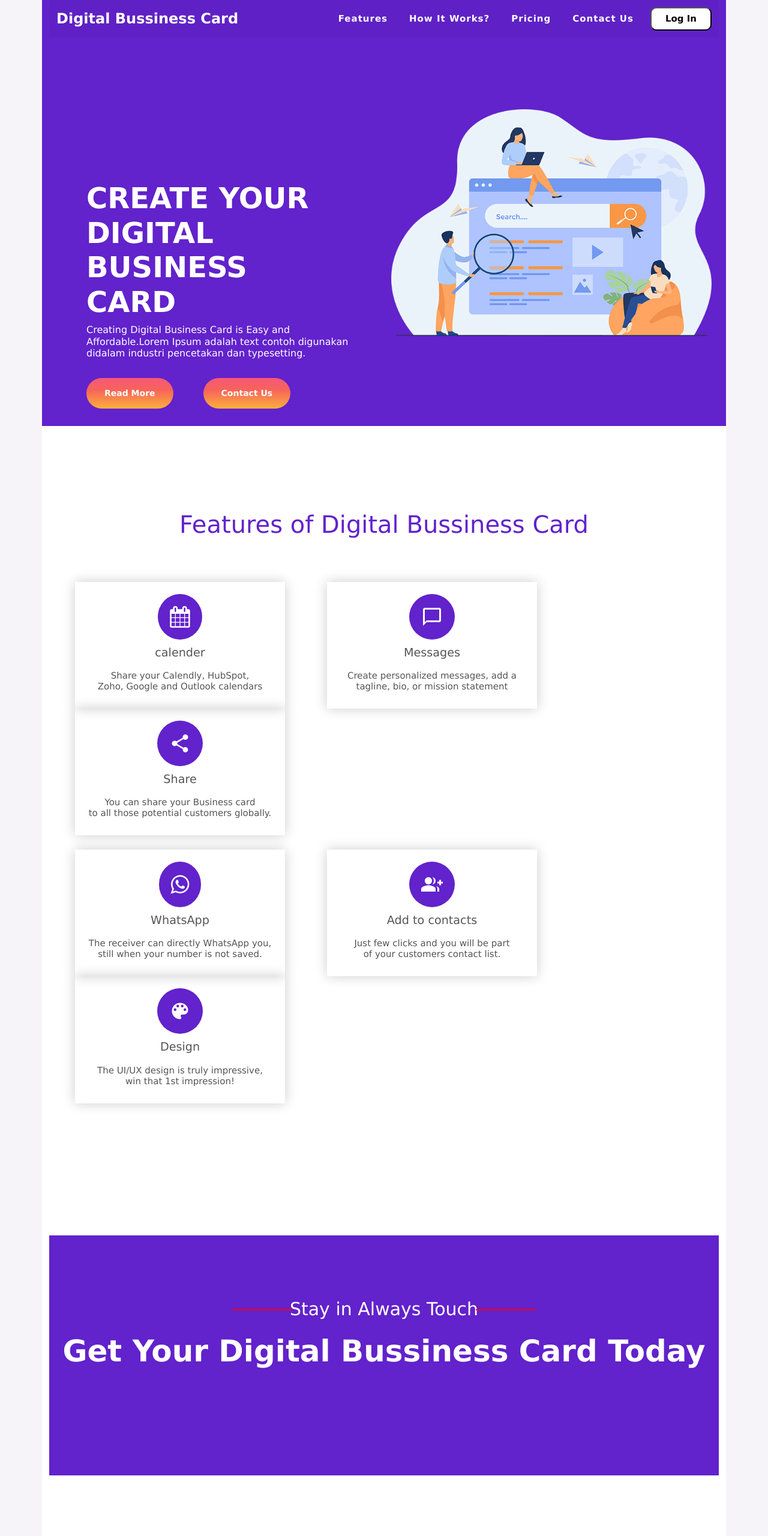
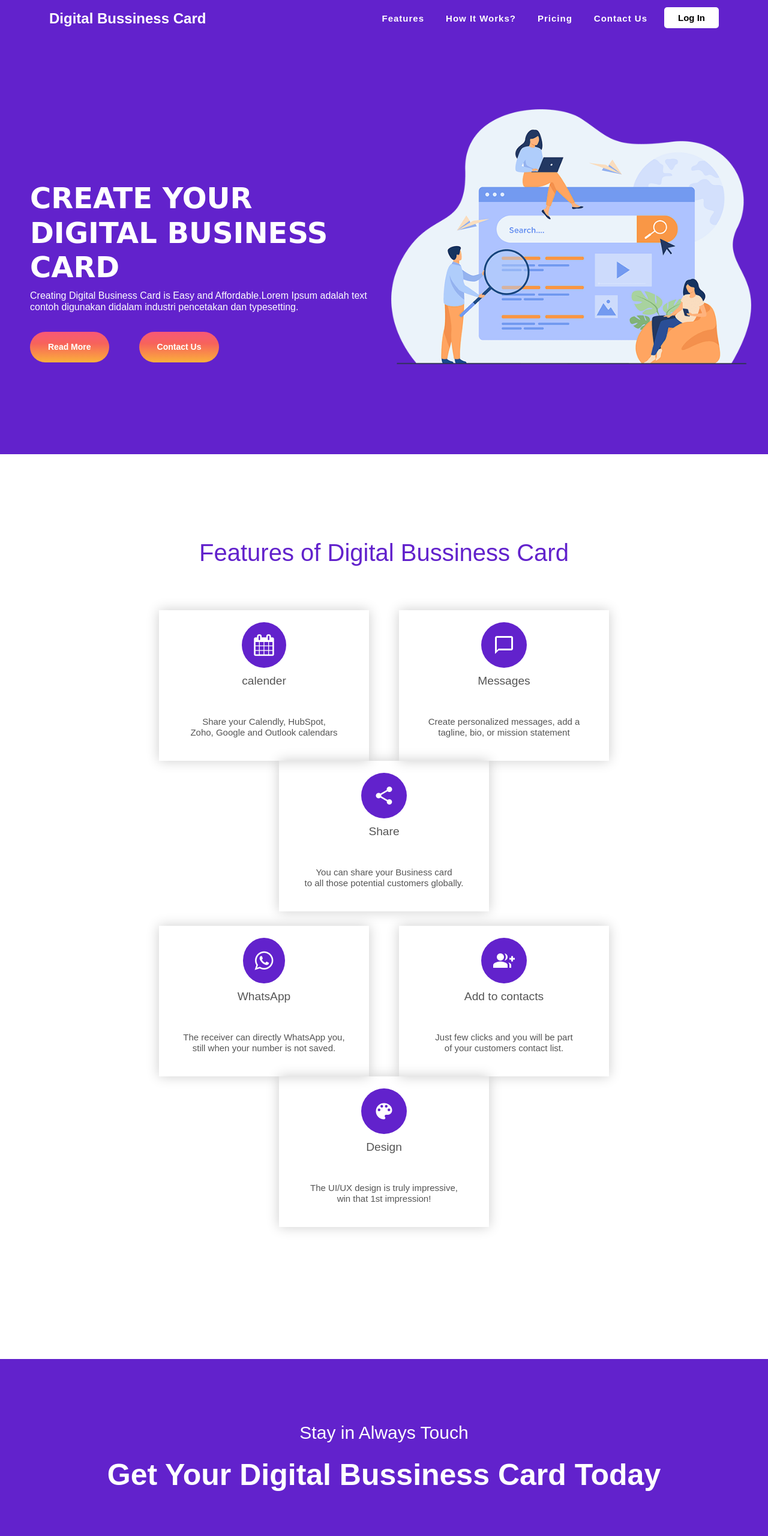
Before and after one commit to varsha0198/DIGITAL-BUSINESS-CARD, a plain HTML site: page index.html in a window 1280 px wide. Shown: the top 2560 px of the page at 60% size. Drawn offline with nearby package versions, Linux system fonts and the light colour scheme.

Commit message:
commit 11

```diff
--- a/index.html
+++ b/index.html
@@ -21,9 +21,9 @@
 <body>
 
   <!-- header design start-->
-  <section class=" container section-header">
+  <section class="  section-header">
     <div>
-      <div class=" header">
+      <div class="  header">
         <nav class="navbar navbar-expand-lg navigation-wrap">
           <div class="container">
             <a class="navbar-brand" href="index.html"><strong> Digital Bussiness Card </strong></a>
@@ -39,13 +39,13 @@
                   <a class="nav-link active" aria-current="page" href="features.html"> Features </a>
                 </li>
                 <li class="nav-item">
-                  <a  class="nav-link" href="howitworks.html"> How It Works? </a>
+                  <a class="nav-link" href="howitworks.html"> How It Works? </a>
                 </li>
                 <li class="nav-item">
-                  <a  class="nav-link" href="pricing"> Pricing </a>
+                  <a class="nav-link" href="pricing"> Pricing </a>
                 </li>
                 <li class="nav-item">
-                  <a  class="nav-link" href="contact us"> Contact Us </a>
+                  <a class="nav-link" href="contact us"> Contact Us </a>
                 </li>
 
                 <li><button class="main-btn"> Log In</button></li>
@@ -54,9 +54,9 @@
           </div>
         </nav>
 
-        <div class="container bannersection" >
-          <div class="row">
-            <div class="col-md-6 main-page">
+        <div class=" bannersection">
+          <div class=" row">
+            <div class="  col-md-6 main-page">
               <div>
                 <h1 class="header-page-heading"> CREATE YOUR <br> DIGITAL BUSINESS <br> CARD </h1>
                 <h6>Creating Digital Business Card is Easy and Affordable.Lorem Ipsum adalah text contoh digunakan
@@ -82,11 +82,11 @@
 
 
   <!-- features section start  -->
-  <section class=" container section-features" >
-    <div class=" col-md-12">
+  <section class="  section-features">
+    <div class="container ">
       <h2 class="features-heading">Features of Digital Bussiness Card</h2>
       <br>
-      <div class="row">
+      <div class="row features">
         <div class="col-md-4 features-box">
           <i class="fa fa-calendar icon-box" style="font-size:36px"></i>
           <h4>calender</h4>
@@ -104,7 +104,7 @@
         </div>
       </div>
       <br>
-      <div class="row">
+      <div class="row features">
         <div class="col-md-4 features-box">
           <i class="fa fa-whatsapp icon-box" style="font-size:36px"></i>
           <h4>WhatsApp</h4>
@@ -129,7 +129,7 @@
 
 
   <section class="section-getcard">
-    <div class="container boxshadow ">
+    <div class="boxshadow ">
       <div class="givespace">
         <div class="getting-card">
 
@@ -146,7 +146,7 @@
   <section class="sectionworks">
     <div class="container boxshadow">
       <h2>How it Works?</h2>
-      <div class="row">
+      <div class="row ">
         <div class="col-md-4 howitworks">
           <h4>Fill Up</h4>
           <img src="images/img_sec1.png">
@@ -176,11 +176,11 @@
 
   <!-- blog section start  -->
 
-  <section class="blogsection">
+  <section class="blogsection boxshadowcolored">
 
-    <div class="container boxshadowcolored padding-bottom">
+    <div class="container  padding-bottom">
       <h2>From our blog</h2>
-      <div class="row ">
+      <div class="row features">
         <div class="col-md-4">
           <div class=" fromblog">
             <a href=""><img src="images/digitalimage1.jpg"></a>
@@ -217,12 +217,12 @@
   <!-- blog section end  -->
 
   <!-- review section start -->
-  <section class="feedback">
+  <section class=" container-fluid feedback">
     <div class="container boxshadow padding-bottom">
       <h1>User Review</h1>
 
-      <div class="row">
-        <div class="col-md-4">
+      <div class="row ">
+        <div class="col-md-4  features">
           <div class="user-review">
             <p> Lorem Ipsum has been the industry's standard dummy text ever since the 1500s, when an unknown printer
               took a galley of type and scrambled it to make a type specimen book.</p>
@@ -231,7 +231,7 @@
           </div>
           <img src="./images/person1.png">
         </div>
-        <div class="col-md-4">
+        <div class="col-md-4  features">
           <div class="user-review">
             <p> Lorem Ipsum has been the industry's standard dummy text ever since the 1500s, when an unknown printer
               took a galley of type and scrambled it to make a type specimen book.</p>
@@ -240,7 +240,7 @@
           </div>
           <img src="./images/person4.jpg">
         </div>
-        <div class="col-md-4">
+        <div class="col-md-4  features">
           <div class="user-review">
             <p> Lorem Ipsum has been the industry's standard dummy text ever since the 1500s, when an unknown printer
               took a galley of type and scrambled it to make a type specimen book.</p>
@@ -259,7 +259,8 @@
 
   <!-- footer part start -->
   <section class="footer-section ">
-    <div class="container boxshadowcolor">
+    <div class=" boxshadowcolor">
+      <div class="container">
         <div class="row givepadding">
           <div class="col-md-3">
             <h4>Digital Bussiness Card</h4>
@@ -313,6 +314,7 @@
           </div>
         </div>
       </div>
+    </div>
   </section>
 
 </body>
--- a/style.css
+++ b/style.css
@@ -1,6 +1,6 @@
 body {
-    background-color: #F6F4F9;
-    font-family: 'Lucida Sans', 'Lucida Sans Regular', 'Lucida Grande', 'Lucida Sans Unicode', Geneva, Verdana, sans-serif;
+
+    font-family: "Heebo", sans-serif;
 }
 
 :root {
@@ -46,7 +46,7 @@ body {
 }
 
 .bannerimg img {
-    width: 700px;
+    width: 600px;
     height: 400px;
     padding-top: 20px;
     max-width: 100%;
@@ -70,7 +70,7 @@ body {
 
 .header {
     width: auto;
-    font-family: 'Lucida Sans', 'Lucida Sans Regular', 'Lucida Grande', 'Lucida Sans Unicode', Geneva, Verdana, sans-serif;
+    font-family: "Heebo", sans-serif;
     text-align: center;
     color: white;
 }
@@ -81,7 +81,7 @@ body {
     left: 0;
     z-index: 1000;
     transition: all 0.3s ease-out;
-    background-color: rgba(0, 0, 0, 0.036);
+
 }
 
 .navigation-wrap .nav-item {
@@ -115,11 +115,11 @@ body {
     padding: 0.625rem 1.87rem;
     line-height: 1.5625rem;
     background-color: var(--white-color);
-
+    border: none;
     color: var(--black-color);
     font-size: 0.9375rem;
     font-weight: 600;
-    border-radius: 10px;
+    border-radius: 5px;
     transition: all .4s ease-out 0s;
 }
 
@@ -135,23 +135,28 @@ body {
     font-weight: 700;
     font-family: Verdana, Geneva, Tahoma, sans-serif;
     margin-left: 50px;
-    margin-right: 30px;
     text-align: left;
 }
 
 .main-page h6 {
     text-align: left;
-    margin-right: 30px;
-    margin-left: 50px;
+    margin-left:50px ;
 }
 
 .section-features {
-    padding: 2em;
-    font-family: 'Lucida Sans', 'Lucida Sans Regular', 'Lucida Grande', 'Lucida Sans Unicode', Geneva, Verdana, sans-serif;
+    padding: 0;
+    font-family: "Heebo", sans-serif;
     padding-top: 100px;
     padding-bottom: 150px;
     background-color: #fff;
     align-items: center;
+
+}
+.features{
+    justify-content: center;
+    display: flex;
+    flex-wrap: wrap;
+
 }
 
 .features-heading {
@@ -160,20 +165,21 @@ body {
     color: var(--primary-color);
     font-size: 2.5em;
     font-weight: 500;
-    font-family: 'Lucida Sans', 'Lucida Sans Regular', 'Lucida Grande', 'Lucida Sans Unicode', Geneva, Verdana, sans-serif;
+    font-family: "Heebo", sans-serif;
 }
 
 .features-box {
     text-align: center;
     box-shadow: 0px 0px 20px rgb(0 0 0 / 20%);
-    margin-left: 35px;
-    margin-right: 35px;
-    max-width: 100%;
-    max-height: 100%;
     width: 350px;
     padding: 20px;
     transition: 1s;
+    text-align: center;
+    margin-left: 25px;
+    margin-right: 25px;
 }
+
+
 .features-box:hover {
     transform: scale(1.05);
 }
@@ -187,6 +193,7 @@ body {
 .features-box h6 {
     font-size: 15px;
     color: var(--text-color);
+    padding: 30px 10px 10px 10px;
 }
 
 .icon-box {
@@ -225,18 +232,20 @@ body {
 
 .getting-card h2 {
     padding-top: 20PX;
-    padding-bottom: 100px;
+    padding-bottom: 150px;
     font-size: 50px;
     font-weight: 700;
     color: var(--white-color);
     text-align: center;
     line-height: 1.1em;
+    max-width: 100%;
+    max-height: 100%;
 }
 
 .blogsection {
     display: flex;
     align-items: center;
-    font-family: 'Lucida Sans', 'Lucida Sans Regular', 'Lucida Grande', 'Lucida Sans Unicode', Geneva, Verdana, sans-serif;
+    font-family: "Heebo", sans-serif;
 
 }
 
@@ -256,12 +265,23 @@ body {
     background-color: #fff;
 }
 
+.fromblog {
+
+    margin: 0;
+    margin-left: 25px;
+    margin-right: 25px;
+}
+
 .fromblog img {
     height: auto;
    max-width: 100%;
+   justify-content: center;
     border: none;
-    border-radius: 3px;
+    border-radius: 0;
     box-shadow: none;
+    display: block;
+    border: none;
+
 }
 
 .fromblog h3 {
@@ -282,29 +302,7 @@ body {
     text-align: center;
 }
 
-.hr-lines:before {
-    content: " ";
-    height: 2px;
-    width: 100px;
-    background: red;
-    display: block;
-    position: absolute;
-    top: 80%;
-    left: 0;
-    margin-left: 300px;
-}
 
-.hr-lines:after {
-    content: " ";
-    height: 2px;
-    width: 100px;
-    background: red;
-    display: block;
-    position: absolute;
-    top: 80%;
-    right: 0;
-    margin-right: 300px;
-}
 
 .input-group {
     width: 90%;
@@ -340,14 +338,14 @@ body {
 }
 
 .footer-section {
-    font-family: 'Lucida Sans', 'Lucida Sans Regular', 'Lucida Grande', 'Lucida Sans Unicode', Geneva, Verdana, sans-serif;
+    font-family: "Heebo", sans-serif;
     padding-bottom: 50px;
 }
 
 .footer-section p {
     font-size: 16px;
     text-align: left;
-    font-family: 'Lucida Sans', 'Lucida Sans Regular', 'Lucida Grande', 'Lucida Sans Unicode', Geneva, Verdana, sans-serif;
+    font-family: "Heebo", sans-serif;
 }
 
 .footeraddress ul a {
@@ -357,7 +355,8 @@ body {
 
     color: var(--white-color);
 }
-.footeraddress h4{
+
+.footeraddress h4 {
     margin-left: 40px;
 }
 
@@ -377,7 +376,8 @@ body {
     background-color: var(--primary-color);
 
 }
-.boxshadowcolored{
+
+.boxshadowcolored {
     background-color: var(--secondry-color);
     color: var(--white-color);
 }
@@ -424,13 +424,15 @@ body {
     max-height: 100%;
     margin-left: 30%;
 }
-.howitworks p{
+
+.howitworks p {
     margin-top: 10px;
     text-align: center;
     font-size: 18px;
     font-family: 600;
 }
-.btn{
+
+.btn {
     text-align: center;
     padding: 8px 20px;
     border: 3px solid var(--primary-color);
@@ -439,16 +441,20 @@ body {
     background-color: var(--primary-color);
     color: var(--white-color);
 }
-.button{
+
+.button {
     text-align: center;
     padding-bottom: 80px;
 
 }
+
 .feedback {
-    padding:  0;
+    padding: 0;
+    display: flex;
+    flex-wrap: wrap;
+}
 
-  }
-  .feedback h1{
+.feedback h1 {
     text-align: center;
     padding: 25px;
 }
@@ -459,8 +465,8 @@ body {
     padding-bottom: 40px;
     width: 350px;
     margin: 0;
-    margin-left: 25px;
-    margin-right: 25px;
+    margin-left: 20px;
+    margin-right: 20px;
 }
 
 .user-review p {
@@ -475,51 +481,64 @@ body {
     margin: -30px 0 20px 40%;
 
 }
-  .workid{
+
+.workid {
     background-color: var(--primary-color);
 }
-  .worksection{
+
+.worksection {
     background-color: var(--white-color);
 }
-  .worksection button{
+
+.worksection button {
     padding: 10px;
     border-radius: 4px;
     background-color: var(--primary-color);
     color: var(--white-color);
 }
-  .workbutton{
+
+.workbutton {
     padding-bottom: 20px;
     margin-left: 15px;
 }
-  .col-data{
+
+.col-data {
     font-size: 18px;
 
 }
-  .col-data p{
+
+.col-data p {
     margin-left: 60px;
 }
-  .image{
+
+.image {
     margin-left: 25%;
 
 }
-  .backgroundcolor{
+
+.backgroundcolor {
     background-color: var(--primary-color);
     padding: 20px;
     border-radius: 20%;
 }
-  .id{
+
+.id {
     padding-bottom: 60px;
 }
-  .col-data strong{
+
+.col-data strong {
     color: var(--primary-color);
 }
-  .header-heading{
+
+.header-heading {
     text-align: center;
     padding: 40px;
 }
-  .worksection h2{
+
+.worksection h2 {
     margin-left: 20px;
 }
-  .headingp{
+
+.headingp {
     margin-left: 20px;
 }
```
Also changed, not shown: features.html (+1 -1 lines), howitworks.html (+1 -1 lines). Lines whose indentation alone changed are shown as unchanged.
